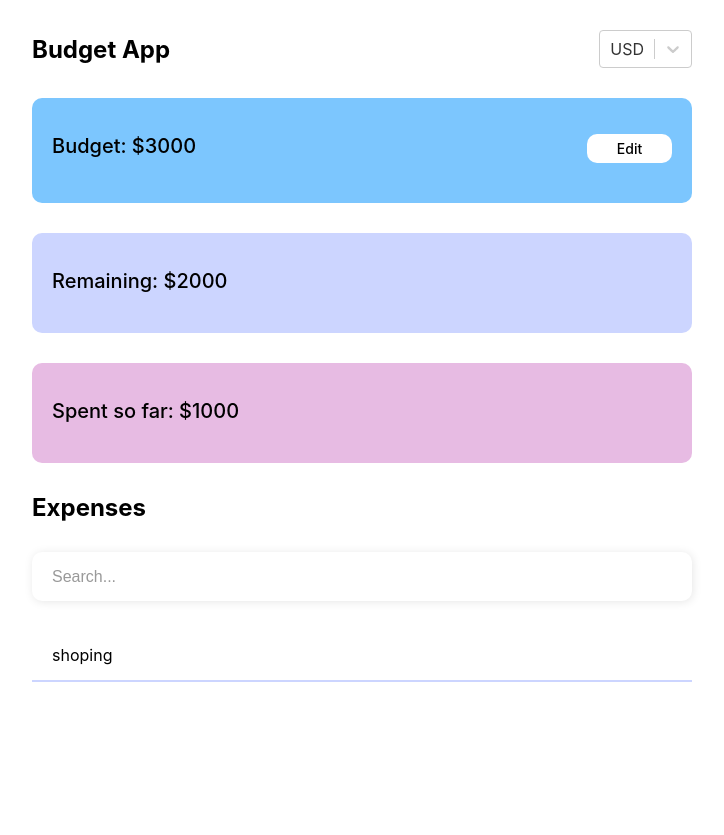
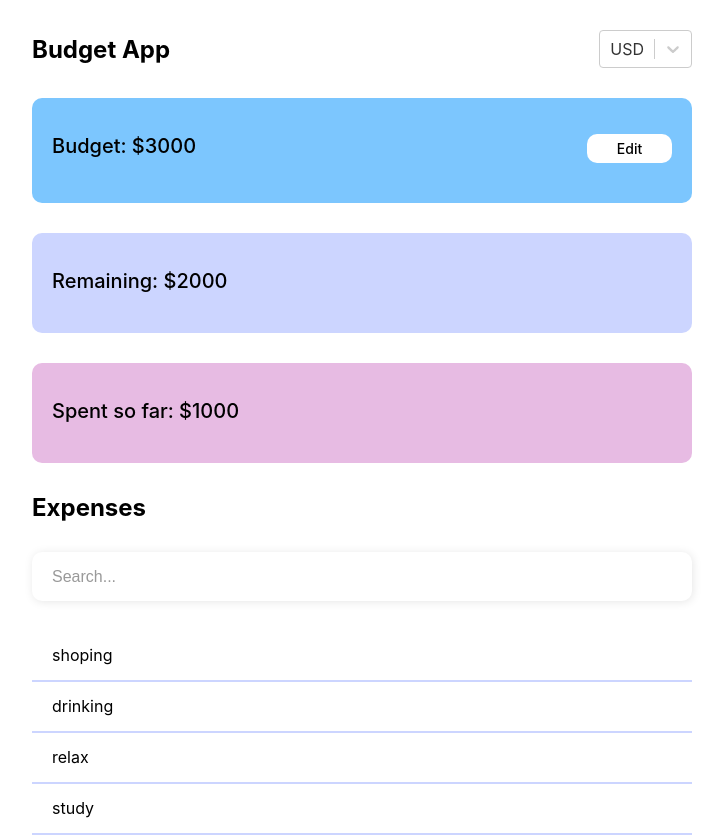
Before and after one commit to Zlata-Saburova/react-budget-app, a React (Create React App) app: page / in a window 1280 px wide. Shown: the whole page, without its empty margins (278-1002 px from the left). Built offline with nearby package versions, Linux system fonts and the light colour scheme.

Commit message:
refactor(app): add more list items

```diff
--- a/src/App.tsx
+++ b/src/App.tsx
@@ -27,6 +27,9 @@ function App() {
         <SearchInput />
         <List>
           <ListItem>shoping</ListItem>
+          <ListItem>drinking</ListItem>
+          <ListItem>relax</ListItem>
+          <ListItem>study</ListItem>
         </List>
       </Container>
     </StyledApp>
```
